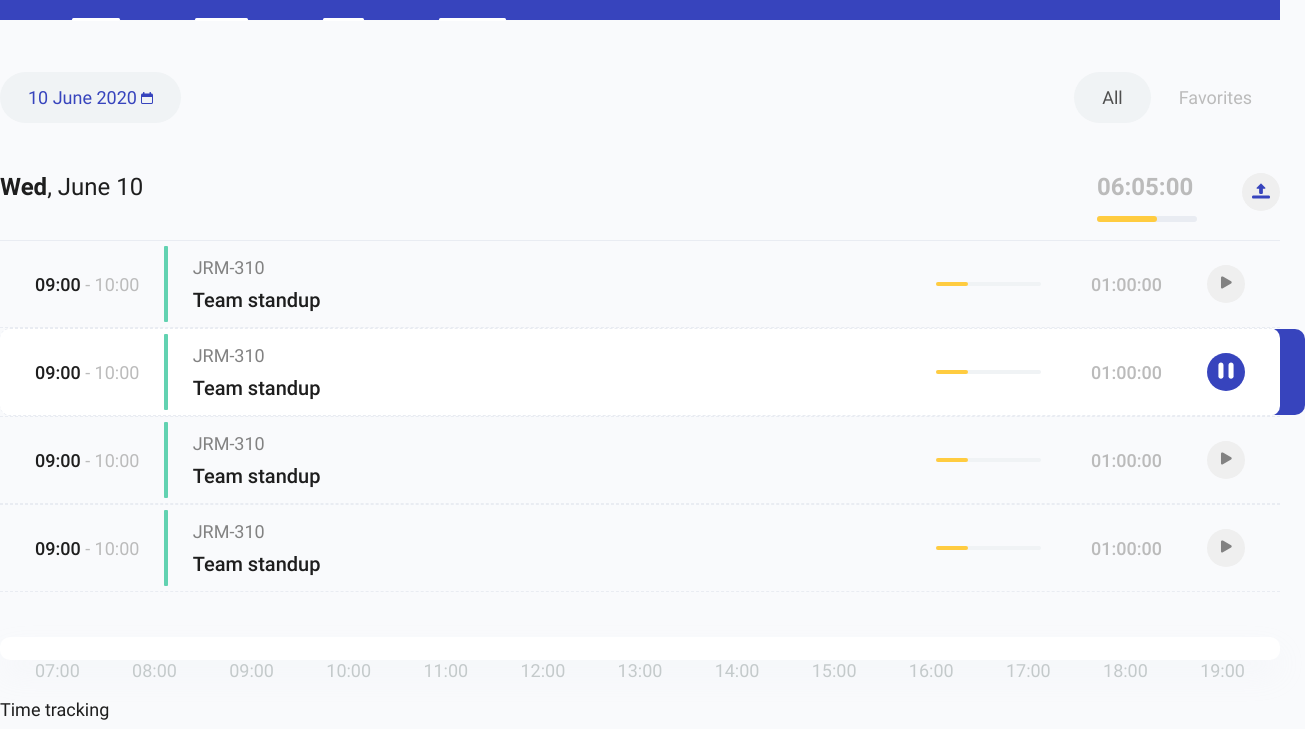
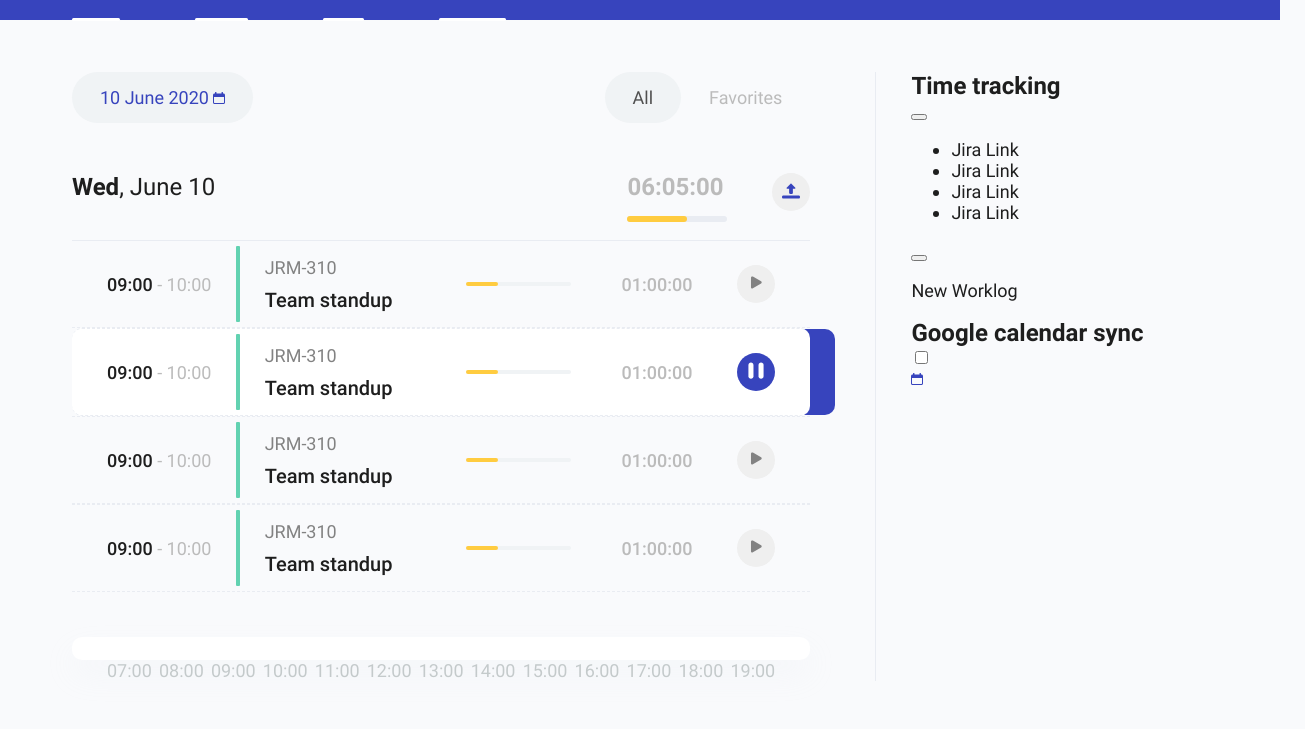
Before and after one commit to newfaceee/cdg-timetracker-html, a website: page source/index.html in a window 1280 px wide. Shown: the part 71-800 px from the top of the page, 1305 px wide, since content can reach past the window. Drawn offline with nearby package versions, Linux system fonts and the light colour scheme; files that its build step writes are made by us from their sources.

Commit message:
Рефакторит стили для блока main

```diff
--- a/source/sass/components/main/main.scss
+++ b/source/sass/components/main/main.scss
@@ -1,7 +1,31 @@
 .main {
   color: $text-color-primary;
-  &__container {
-    padding-left: 60px;
-    padding-right: 60px;
+  &__wrapper {
+    padding-left: 72px;
+    padding-right: 72px;
+    display: flex;
+    flex-wrap: wrap;
+  }
+
+  &__left-side {
+    width: 65%;
+    min-width: 685px;
+    margin-right: 65px;
+  }
+
+  &__right-side {
+    box-sizing: border-box;
+    border-left: 1px solid $gray;
+    flex-grow: 1;
+  }
+  &__item {
+    padding-left: 35px;
+  }
+
+  &__header {
+    font-size: 24px;
+    font-weight: bold;
+    margin: 0;
+    padding: 0;
   }
 }
```
